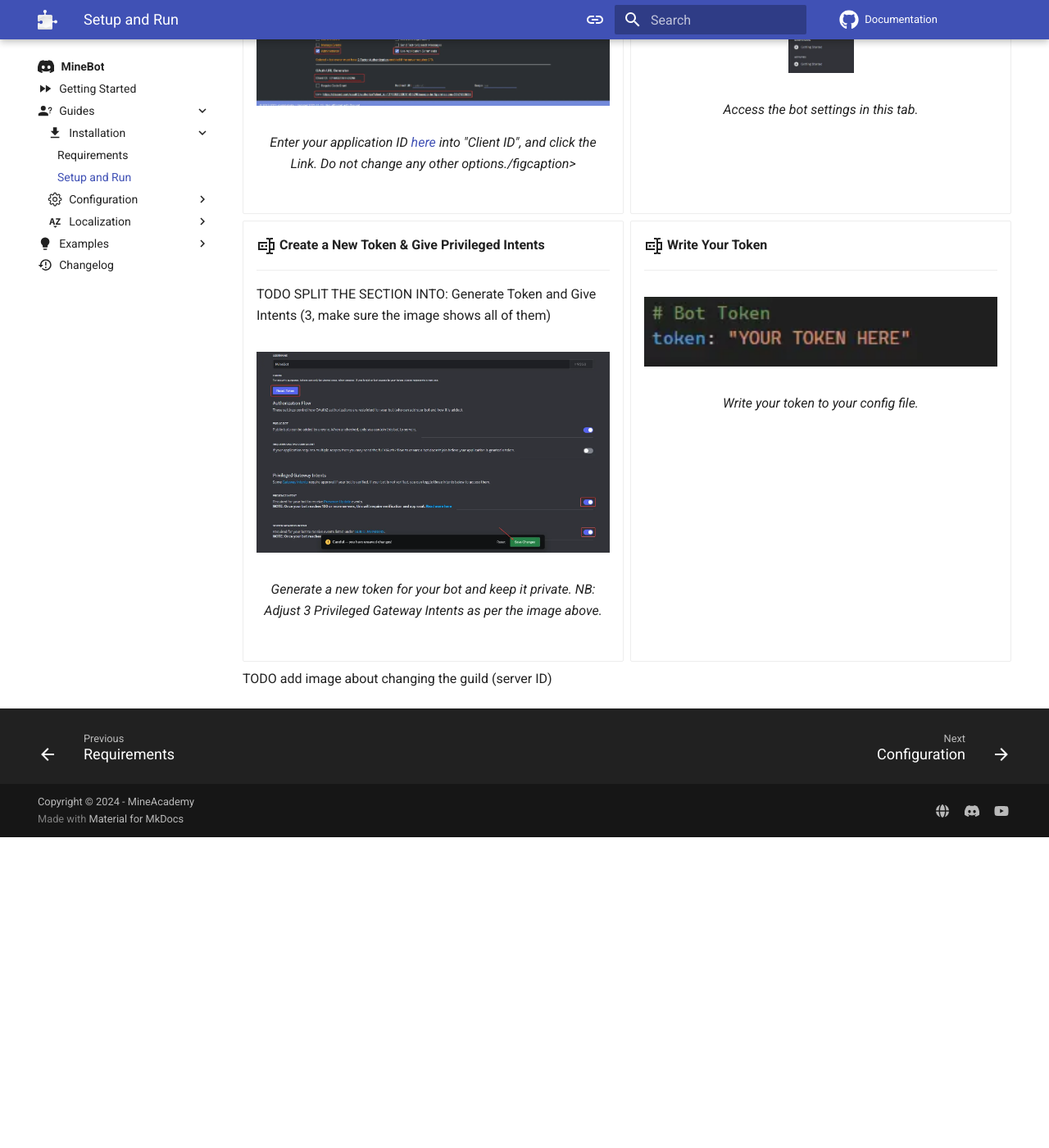
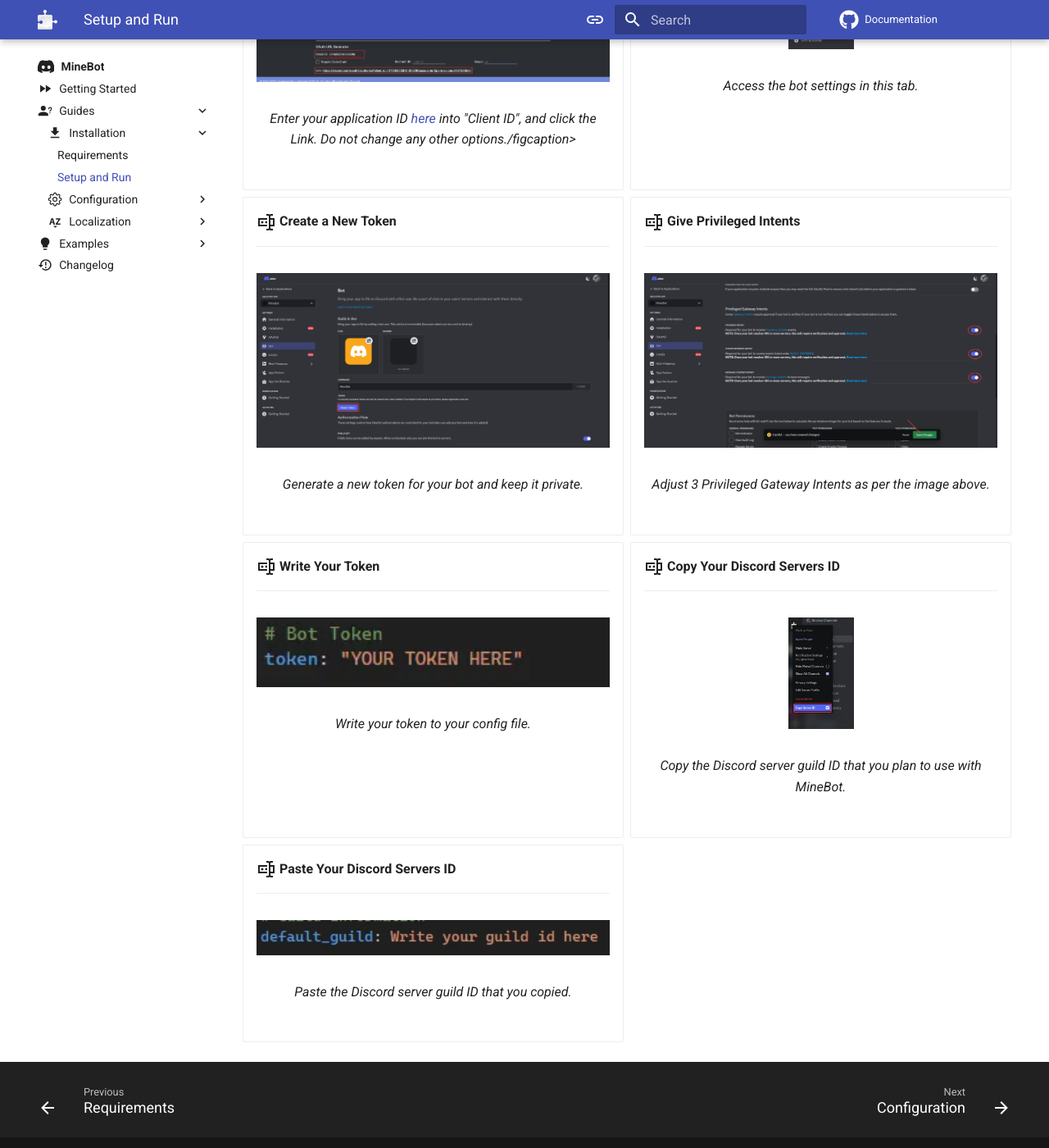
Before and after one commit to kangarko/docs, an MkDocs documentation site: the page built from docs/MineBot/guides/installation/setup_and_run.md, in a window 1280 px wide and 1400 px high, scrolled down 1185 px. Shown: the whole window at 82% size. Built offline with MkDocs 1.6.1 and Material for MkDocs 9.7.7, drawn with Linux system fonts in a browser that asks for light colours; plug-ins that fetch from the network failed and are left out; comment, search, counter and statistics services are not loaded; before the commit the page ends 2206 px from its top, so only the background shows below that; some of the changed text lies outside the part shown.

Commit message:
Images made more understandable.

```diff
--- a/docs/MineBot/guides/installation/setup_and_run.md
+++ b/docs/MineBot/guides/installation/setup_and_run.md
@@ -67,19 +65,30 @@
         <figcaption>Access the bot settings in this tab.</figcaption>
     </figure>
 
--   :material-form-textbox-password:{ .lg .middle } **Create a New Token & Give Privileged Intents**
+-   :material-form-textbox-password:{ .lg .middle } **Create a New Token**
 
     ---
-
-    TODO SPLIT THE SECTION INTO: Generate Token and Give Intents (3, make sure the image shows all of them)
 
     <figure markdown>
         <figure markdown>
             ![Reset Token](../../../assets/getting-started/image-5.webp){ width=450 }
             <figcaption></figcaption>
         </figure>
-        <figcaption>Generate a new token for your bot and keep it private. NB: Adjust 3 Privileged Gateway Intents as per the image above.</figcaption>
+        <figcaption>Generate a new token for your bot and keep it private.</figcaption>
     </figure>
+
+-   :material-form-textbox-password:{ .lg .middle } **Give Privileged Intents**
+
+    ---
+
+    <figure markdown>
+        <figure markdown>
+            ![Give Intents](../../../assets/getting-started/image-6.webp){ width=450 }
+            <figcaption></figcaption>
+        </figure>
+        <figcaption>Adjust 3 Privileged Gateway Intents as per the image above.</figcaption>
+    </figure>
+
 
 -   :material-form-textbox-password:{ .lg .middle } **Write Your Token**
 
@@ -87,12 +96,34 @@
 
     <figure markdown>
         <figure markdown>
-            ![Write Token](../../../assets/getting-started/image-6.webp){ width=450 }
+            ![Write Token](../../../assets/getting-started/image-7.webp){ width=450 }
             <figcaption></figcaption>
         </figure>
         <figcaption>Write your token to your config file.</figcaption>
     </figure>
 
-   TODO add image about changing the guild (server ID)
+-   :material-form-textbox-password:{ .lg .middle } **Copy Your Discord Servers ID**
+
+    ---
+
+    <figure markdown>
+        <figure markdown>
+            ![Copy ID](../../../assets/getting-started/image-8.webp){ width=80 }
+            <figcaption></figcaption>
+        </figure>
+        <figcaption>Copy the Discord server guild ID that you plan to use with MineBot.</figcaption>
+    </figure>
+
+-   :material-form-textbox-password:{ .lg .middle } **Paste Your Discord Servers ID**
+
+    ---
+
+    <figure markdown>
+        <figure markdown>
+            ![Paste ID](../../../assets/getting-started/image-9.webp){ width=450 }
+            <figcaption></figcaption>
+        </figure>
+        <figcaption>Paste the Discord server guild ID that you copied.</figcaption>
+    </figure>
 
 </div>
```
Also changed, not shown: other parts of docs/MineBot/guides/installation/setup_and_run.md (+3 -5 lines), docs/assets/getting-started/image-5.webp, docs/assets/getting-started/image-6.webp, docs/assets/getting-started/image-7.webp (added), docs/assets/getting-started/image-8.webp (added), docs/assets/getting-started/image-9.webp (added).
